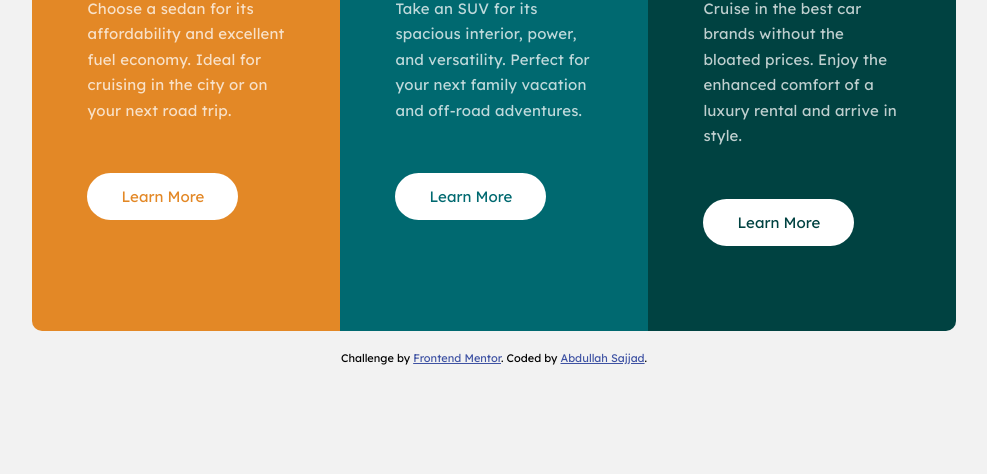
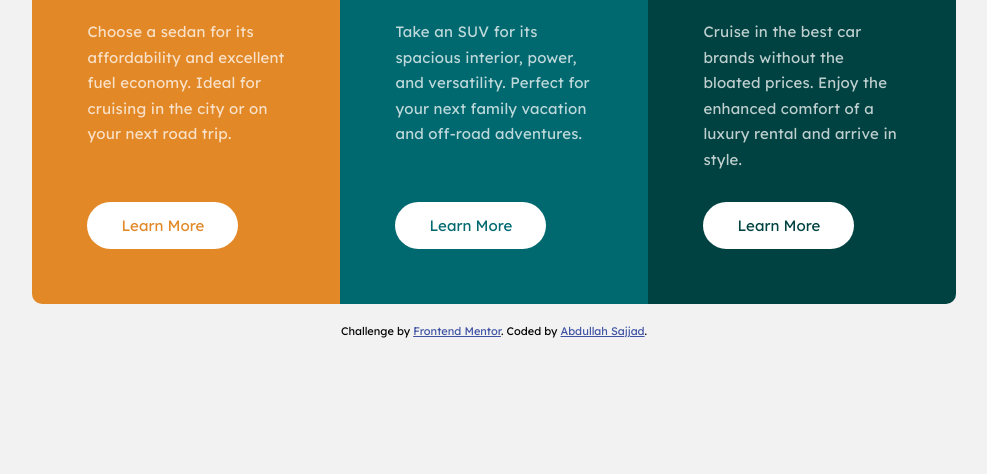
Before and after one commit to Abdullah-Sajjad026/3-column-card, a plain HTML site: page index.html in a window 1280 px wide. Shown: the part 326-800 px from the top of the page, without its empty margins (146-1133 px from the left). Drawn offline with Linux system fonts and the light colour scheme.

Commit message:
added flexbox to .card

```diff
--- a/style.scss
+++ b/style.scss
@@ -56,8 +56,12 @@ body {
     width: 100%;
     padding: 18%;
 
+    display: flex;
+    flex-direction: column;
+    justify-content: space-between;
+    align-items: flex-start;
 
-    &>* {
+    &>*:not(:last-child) {
         margin-bottom: 3rem;
     }
 
@@ -87,7 +91,7 @@ body {
         margin-top: auto;
         background-color: white;
         border-radius: 3rem;
-        margin-top: 2rem;
+        margin-top: auto;
         font-weight: 300;
         border: 2px solid transparent;
         transition: all .2s;
@@ -124,12 +128,6 @@ body {
     }
 }
 
-@media screen and (max-width: 950px) {
-    html {
-        // font-size: ;
-    }
-}
-
 @media screen and (max-width: 768px) {
     html {
         font-size: 56.2%;
```
Also changed, not shown: style.css.
